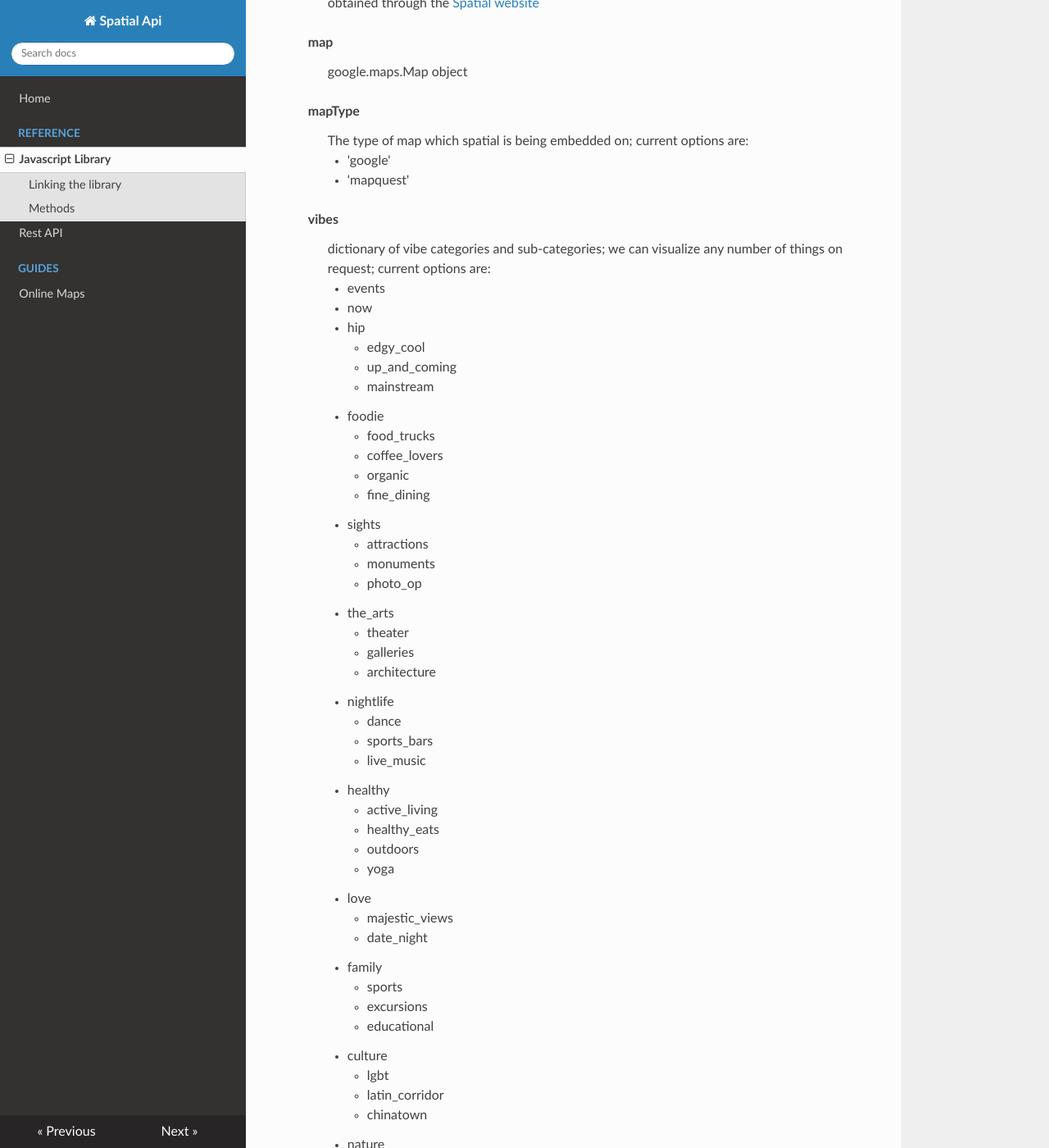
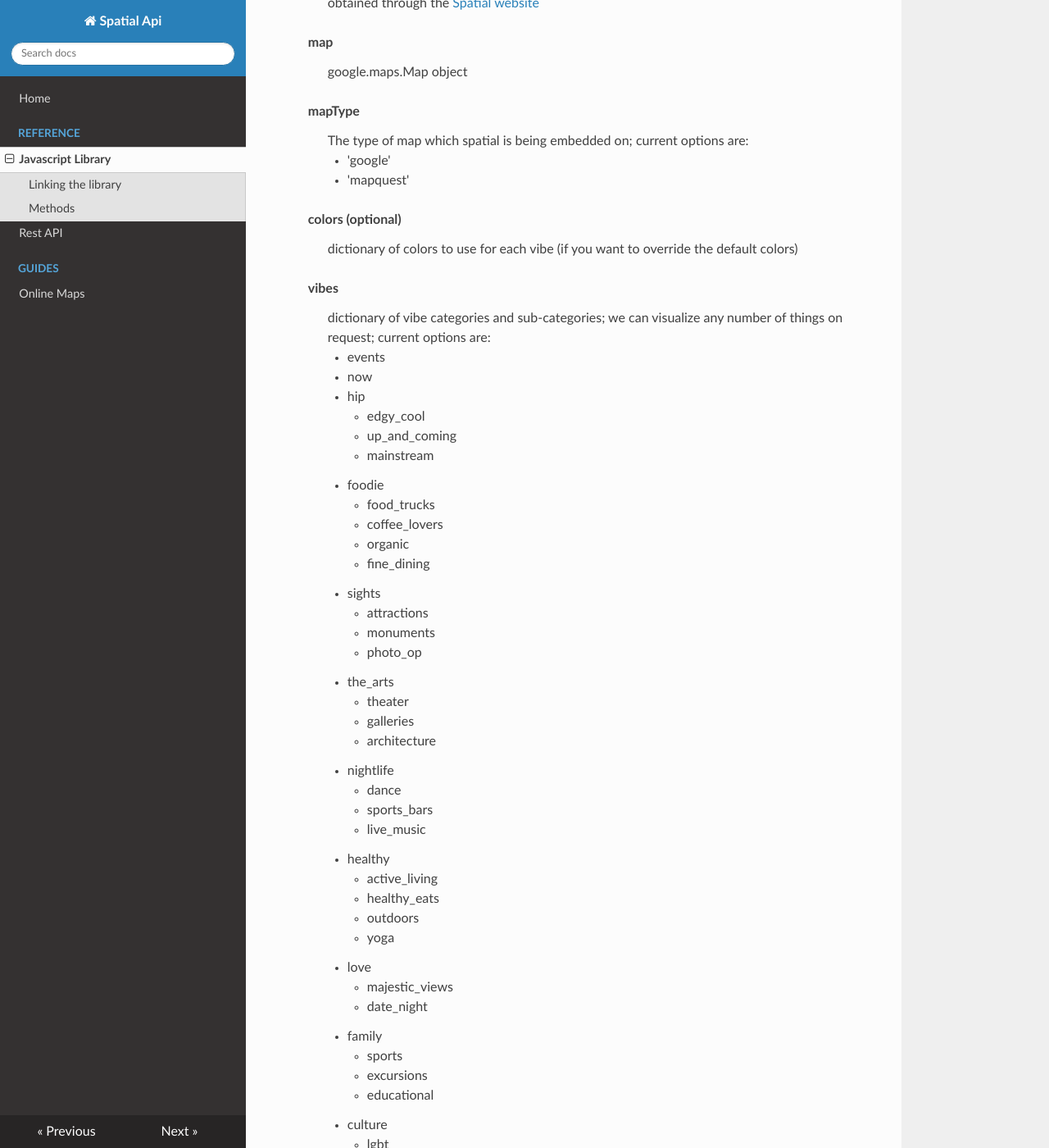
Before and after one commit to phillip-martin/spatial_documentation, an MkDocs documentation site: the page built from docs/references/javascript_library.md, in a window 1280 px wide and 1400 px high, scrolled down 682 px. Shown: the whole window at 82% size. Built offline with MkDocs 1.6.1, drawn with Linux system fonts in a browser that asks for light colours; nearby versions of some CDN libraries; old or Windows-style settings are respelled for this version of MkDocs; some of the changed text lies outside the part shown.

Commit message:
reorganized proper arguments on javascript library javascript_docs

```diff
--- a/docs/references/javascript_library.md
+++ b/docs/references/javascript_library.md
@@ -39,6 +39,10 @@ Our data can be loaded onto any Google map with just a few lines of code and our
                     <li>'mapquest'</li>
                 </ul>
             </dd>
+        </dl>
+        <dl>
+            <dt> colors (optional) </dt>
+            <dd> dictionary of colors to use for each vibe (if you want to override the default colors) </dd>
         </dl>
         <dl>
             <dt> vibes </dt>
@@ -129,10 +133,6 @@ Our data can be loaded onto any Google map with just a few lines of code and our
             </dd>
         </dl>
         <dl>
-            <dt> colors (optional) </dt>
-            <dd> dictionary of colors to use for each vibe (if you want to override the default colors) </dd>
-        </dl>
-        <dl>
             <dt> cssText (optional)  </dt>
             <dd> css string for the Spatial container (if you want to relocate it from the default, top right corner) </dd>
         </dl>
```
